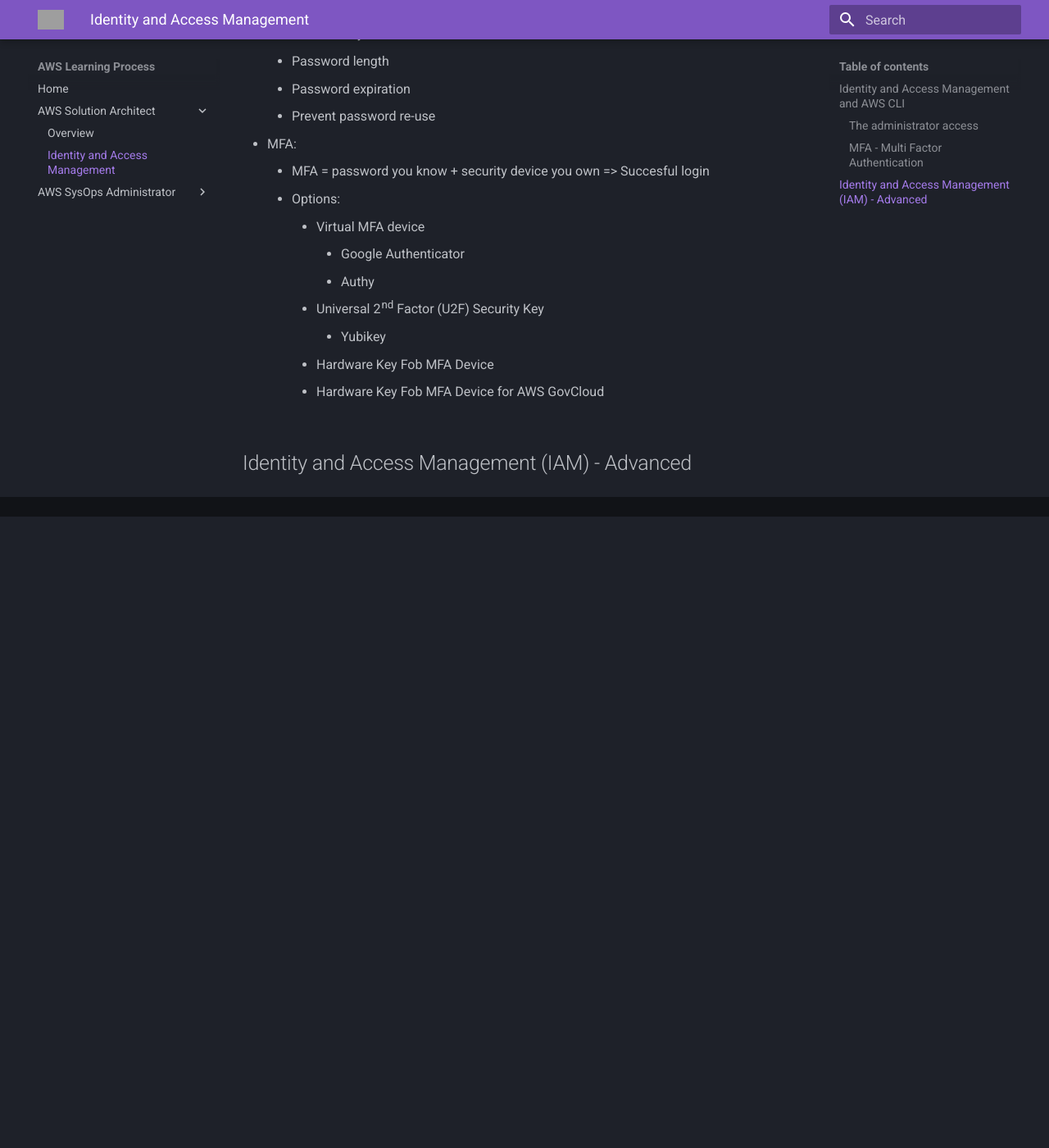
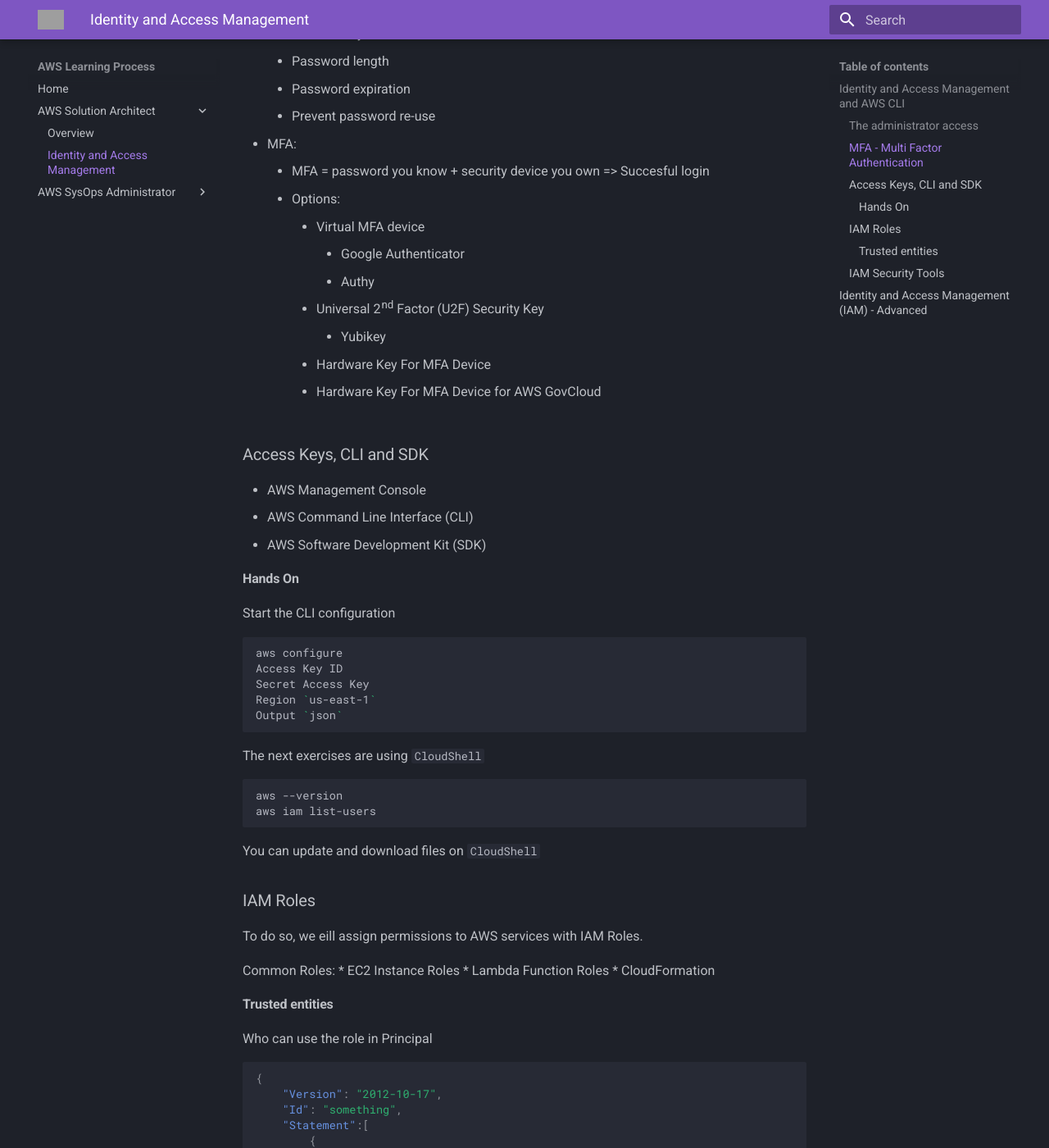
Before and after one commit to janobourian/aws, an MkDocs documentation site: the page built from docs/solution_architect/iam.md, in a window 1280 px wide and 1400 px high, scrolled down 1307 px. Shown: the whole window at 82% size. Built offline with MkDocs 1.6.1 and Material for MkDocs 9.7.7, drawn with Linux system fonts in a browser that asks for light colours; before the commit the page ends 1937 px from its top, so only the background shows below that; some of the changed text lies outside the part shown; grey boxes are pictures that could not be loaded.

Commit message:
add: iam basics

````diff
--- a/docs/solution_architect/iam.md
+++ b/docs/solution_architect/iam.md
@@ -54,7 +54,75 @@
             * Authy
         * Universal 2nd Factor (U2F) Security Key
             * Yubikey
-        * Hardware Key Fob MFA Device
-        * Hardware Key Fob MFA Device for AWS GovCloud
+        * Hardware Key For MFA Device
+        * Hardware Key For MFA Device for AWS GovCloud
+
+### Access Keys, CLI and SDK
+
+* AWS Management Console
+* AWS Command Line Interface (CLI)
+* AWS Software Development Kit (SDK)
+
+#### Hands On
+
+Start the CLI configuration
+
+```bash
+aws configure
+Access Key ID
+Secret Access Key
+Region `us-east-1`
+Output `json`
+```
+
+The next exercises are using `CloudShell`
+
+```bash
+aws --version
+aws iam list-users
+```
+
+You can update and download files on `CloudShell`
+
+### IAM Roles
+
+To do so, we eill assign permissions to AWS services with IAM Roles.
+
+Common Roles:
+* EC2 Instance Roles
+* Lambda Function Roles
+* CloudFormation
+
+#### Trusted entities
+
+Who can use the role in Principal
+
+```json
+{
+    "Version": "2012-10-17",
+    "Id": "something",
+    "Statement":[
+        {
+            "Sid": "something_nested",
+            "Effect": "Allow",
+            "Principal": {
+                "Service": [
+                    "ec2.amazonaws.com"
+                ]
+            },
+            "Action": [
+                "sts:AssumeRole"
+            ],
+            "Resource": "*",
+            "Condition": ""
+        }
+    ]
+}
+```
+
+### IAM Security Tools
+
+* IAM Credentials Report (account-level)
+* Access Analyzer (user-level)
 
 ## Identity and Access Management (IAM) - Advanced
````
Also changed, not shown: 1 other file.
